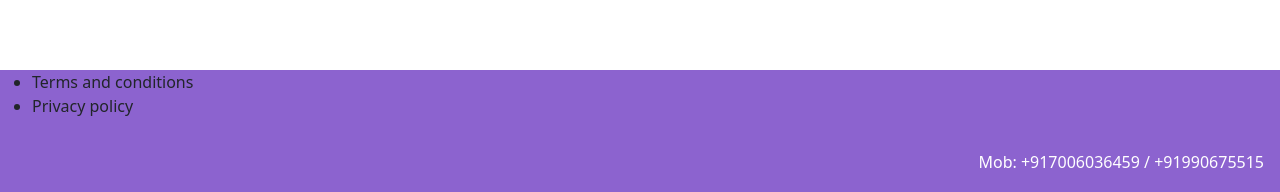
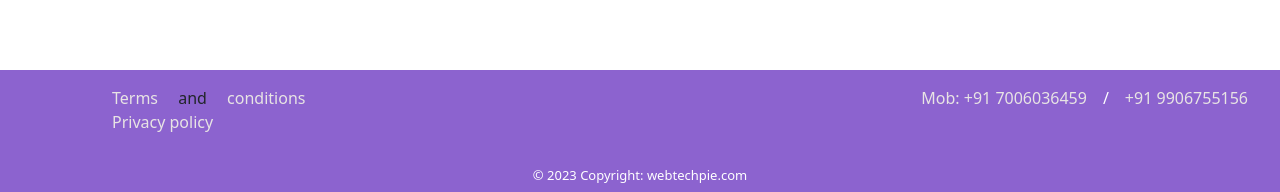
Before and after one commit to chandrahmani/hello-travel, a React (Vite) app: page /hello-travel/about in a window 1280 px wide. Shown: the part 617-809 px from the top of the page. Built offline with nearby package versions, Linux system fonts and the light colour scheme.

Commit message:
update footer add className and css update

```diff
--- a/src/components/core/footer/Footer.css
+++ b/src/components/core/footer/Footer.css
@@ -12,9 +12,14 @@ footer {
   padding: 1rem;
 }
 
-.number-wrap {
+.number-wrap{
+  display: flex;
+  justify-content: space-between;
   padding: 1rem;
-  text-align: end;
+}
+
+.number-wrap a {
+  padding: 1rem;
 }
 
 .number-wrapper {
@@ -36,6 +41,22 @@ footer {
   font-size: 13px;
 }
 
+.policy{
+  padding-left: 3rem;
+}
+
 .web-link a:hover {
   color: #8080f1;
 }
+
+ul li {
+  list-style: none;
+}
+
+ul li a:hover{
+color: #2e2edb;
+}
+
+.number-wrap a:hover{
+  color: #2e2edb;
+}
--- a/src/components/core/footer/Footer.jsx
+++ b/src/components/core/footer/Footer.jsx
@@ -8,16 +8,21 @@ const Footer = () => {
         <footer>
           <Container>
             <div className="link-wrapper">
-              <div className="">
-                <ul>
-                  <li>Terms and conditions</li>
-                  <li>Privacy policy</li>
-                </ul>
-              </div>
               <div className="number-wrap">
-                <a href="#" className="number">
-                  Mob: +917006036459 / +91990675515
-                </a>
+                <div className="policy">
+                  <ul>
+                    <li>
+                      <a href="#">Terms</a> and <a href="#">conditions</a>
+                    </li>
+                    <li>
+                      <a href="#"> Privacy policy</a>
+                    </li>
+                  </ul>
+                </div>
+
+                <span className="number">
+                  <a href="#">Mob: +91 7006036459</a>/<a href="#">+91 9906755156</a>
+                </span>
               </div>
             </div>
             <div className="link-container">
```
